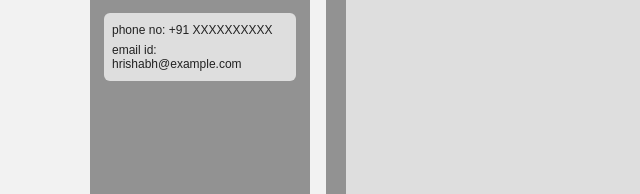
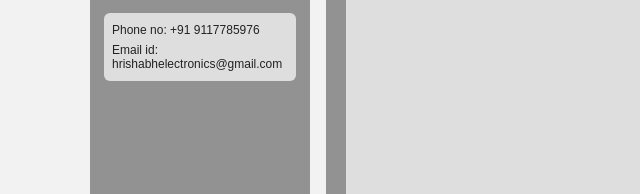
Before and after one commit to hrishabh14newstark/Hrishabh_Portfolio, a website: page public/index.html in a window 1280 px wide. Shown: the part 364-558 px from the top of the page, 0-640 px from the left. Drawn offline with Linux system fonts and the light colour scheme; no server answers.

Commit message:
Update contact information in index.html

```diff
--- a/public/index.html
+++ b/public/index.html
@@ -23,8 +23,8 @@
       </div>
 
       <div class="contact-box">
-        <p>phone no: +91 XXXXXXXXXX</p>
-        <p>email id: hrishabh@example.com</p>
+        <p>Phone no: +91 9117785976</p>
+        <p>Email id: hrishabhelectronics@gmail.com</p>
       </div>
     </aside>
 
```
